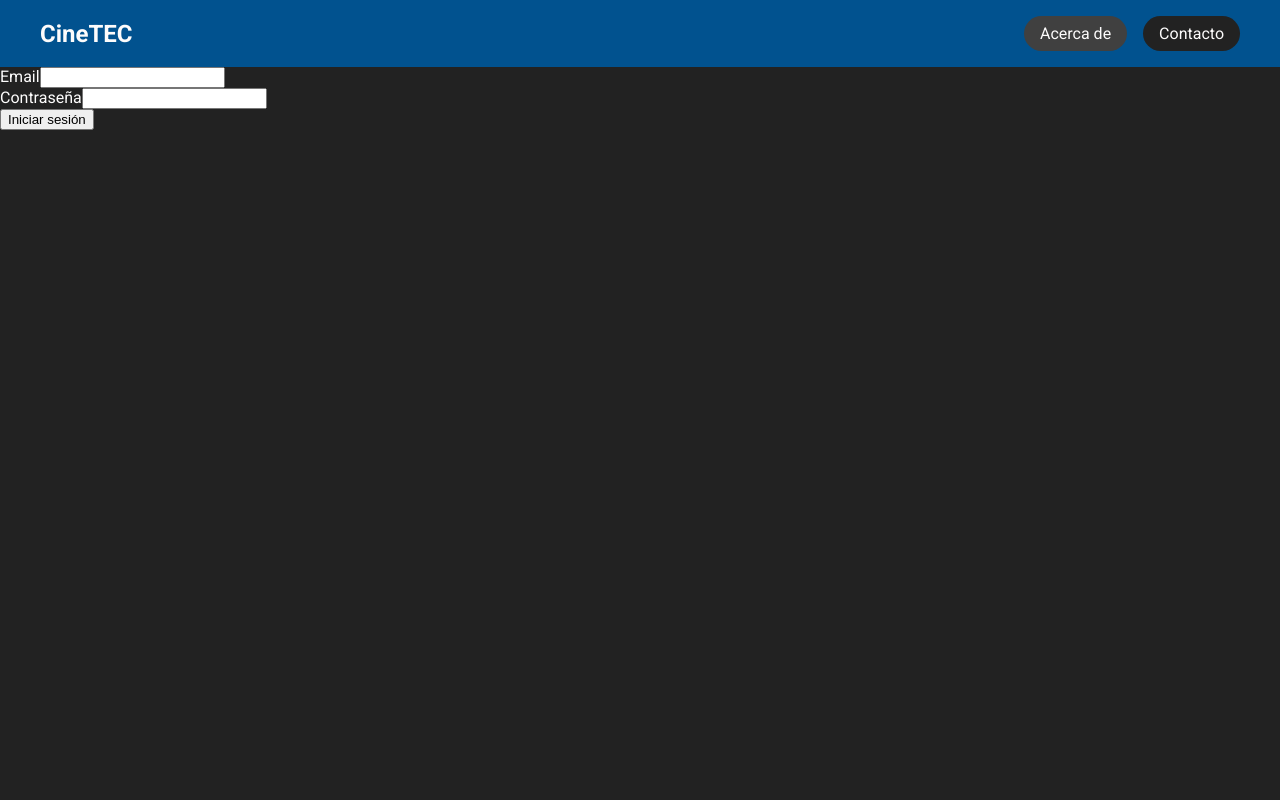
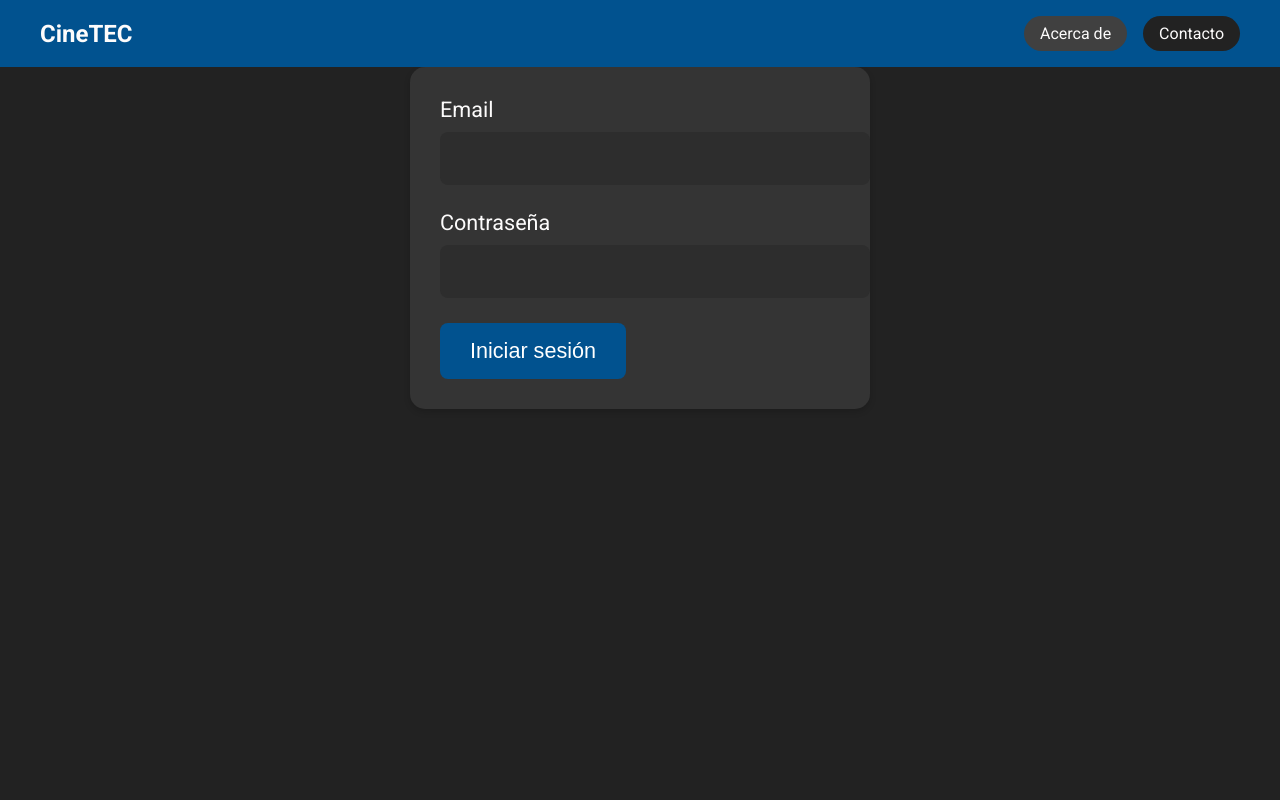
Before and after one commit to Carlos12001/CineTEC, an Angular app in the folder web/CineTEC/: page /admin/login in a window 1280 px wide. Shown: the top 800 px of the page. Built offline with nearby package versions, Linux system fonts and the light colour scheme.

Commit message:
style: add style login

```diff
--- a/web/CineTEC/src/app/admin-login/admin-login.component.css
+++ b/web/CineTEC/src/app/admin-login/admin-login.component.css
@@ -0,0 +1,46 @@
+/* Estilos para el formulario */
+.login-form {
+  background-color: var(--column1-bg);
+  padding: 30px;
+  border-radius: 15px; /* Bordes redondeados */
+  box-shadow: 0px 3px 6px rgba(0, 0, 0, 0.16);
+  max-width: 400px;
+  margin: auto;
+  font-size: 18px; /* Tamaño de letra más grande */
+}
+
+.form-group {
+  margin-bottom: 25px;
+}
+
+.form-group label {
+  display: block;
+  margin-bottom: 10px;
+  color: var(--text);
+  font-size: 1.2em; /* Tamaño de letra más grande */
+}
+
+.form-group input {
+  width: 100%;
+  padding: 15px;
+  border: none;
+  border-radius: 8px; /* Bordes redondeados */
+  background-color: var(--column2-bg);
+  color: var(--text);
+  font-size: 1.1em; /* Tamaño de letra más grande */
+}
+
+.submit-button {
+  padding: 15px 30px;
+  background-color: var(--primary);
+  border: none;
+  border-radius: 8px; /* Bordes redondeados */
+  color: white;
+  font-size: 1.2em; /* Tamaño de letra más grande */
+  cursor: pointer;
+  transition: background-color 0.3s ease;
+}
+
+.submit-button:hover {
+  background-color: var(--accent);
+}
--- a/web/CineTEC/src/app/admin-login/admin-login.component.html
+++ b/web/CineTEC/src/app/admin-login/admin-login.component.html
@@ -1,11 +1,12 @@
-<form [formGroup]="loginForm" (ngSubmit)="onSubmited()">
-  <div>
+<!-- HTML -->
+<form [formGroup]="loginForm" (ngSubmit)="onSubmited()" class="login-form">
+  <div class="form-group">
     <label for="email">Email</label>
     <input id="email" formControlName="email" type="email" />
   </div>
-  <div>
+  <div class="form-group">
     <label for="password">Contraseña</label>
     <input id="password" formControlName="password" type="password" />
   </div>
-  <button type="submit">Iniciar sesión</button>
+  <button type="submit" class="submit-button">Iniciar sesión</button>
 </form>
```
Also changed, not shown: 1 other file (tests, documents, lock files or other folders).
